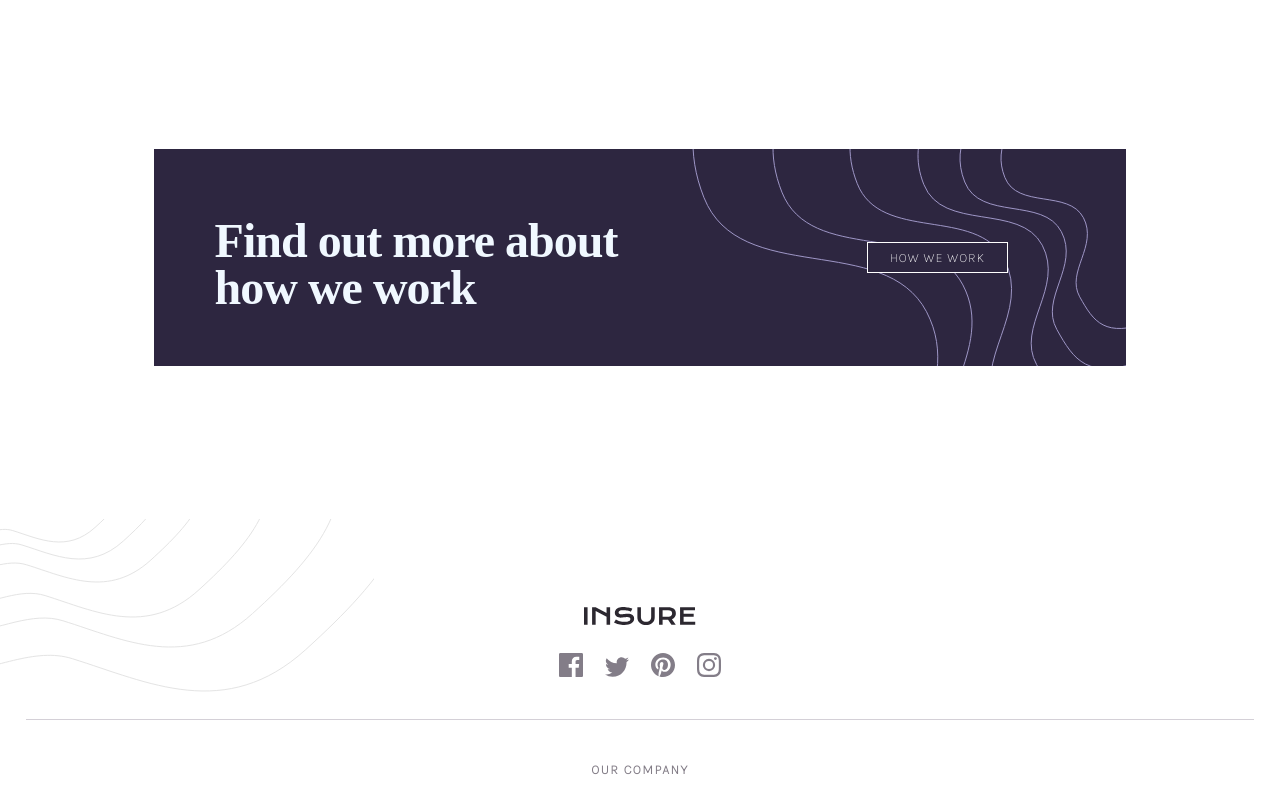
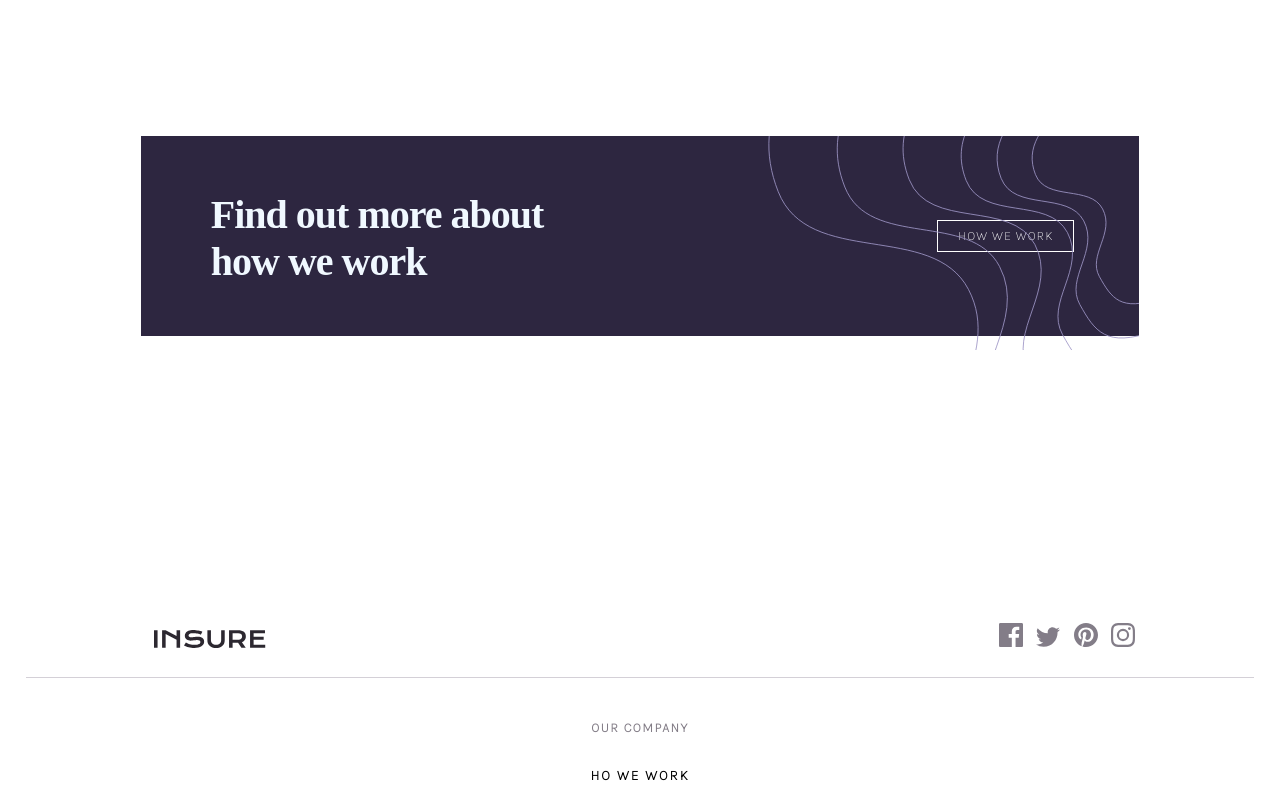
Before and after one commit to wicho37/insure_landing_page-7, a React (Vite) app: page / in a window 1280 px wide. Shown: the part 1260-2059 px from the top of the page. Built offline with nearby package versions, Linux system fonts and the light colour scheme.

Commit message:
se continua agregando css para vista modo desktop

```diff
--- a/src/componenst/redes/Redes.module.css
+++ b/src/componenst/redes/Redes.module.css
@@ -20,4 +20,33 @@
     position: absolute;
     transform: scale(1);
     opacity: 1;
+    width: 100%;
  }
+ .footer{
+    display: none;
+ }
+
+
+ @media (min-width:1200px) {
+    .networks{
+        display: contents;
+    }
+    .networks img{
+        margin-top: 12%;
+        margin-left: 12%;
+    }
+    .networks div{
+        margin-top: -6%;
+        margin-left: 66%;
+        margin-right: 3%;
+    }
+    .networks div a {
+        margin: -17px;
+    }
+    .Nav{
+        display: none;
+    }
+    /* .footer{
+        display: contents;
+    } */
+ }
--- a/src/componenst/redes/Redes.tsx
+++ b/src/componenst/redes/Redes.tsx
@@ -5,7 +5,7 @@ import social3 from "../../assets/icon-pinterest.svg"
 import social4 from "../../assets/icon-instagram.svg"
 import style from "./Redes.module.css"
 import patternNav from "../../assets/img_mobil/bg-pattern-footer-mobile.svg"
-
+import patternFooter from "../../assets/img_desktop/bg-pattern-footer-desktop.svg"
 
 
 
@@ -14,8 +14,10 @@ const SocialNeuwork = () => {
     return(
         <div className={style.social}>
             <img src={patternNav} alt="" className={style.Nav}/>
+
             <div className={style.networks}>
                    <img src={logo} alt="logo pagina" />
+                   <img src={patternFooter} alt="" className={style.footer}/>
                 <div>
                    <a href="#"><img src={social1} alt="" /></a>
                    <a href="#"><img src={social2} alt="" /></a>
--- a/src/componenst/seccion1/seccion1.module.css
+++ b/src/componenst/seccion1/seccion1.module.css
@@ -101,8 +101,8 @@
     .introRigthDesktop{
         position: absolute;
         display: flex;
-        width: 365px;
-        margin: -68px 15px;
+        width: 369px;
+        margin: -68px 0px;
     }
     .boton3{
         padding: 0px 60px;
--- a/src/componenst/seccion4/Seccion-4.module.css
+++ b/src/componenst/seccion4/Seccion-4.module.css
@@ -1,6 +1,5 @@
 .nosotros{
     background-color: hsl(256, 26%, 20%);
-    background-repeat: no-repeat;
     color: aliceblue;
     height: 368px;
     margin: 25px;
@@ -21,7 +20,7 @@
     position: absolute;
     margin: 0 -14px;
 }
-.imgHoWe1{
+.imgHoWeDesk{
     display: none;
 }
 
@@ -38,32 +37,39 @@
 
 @media (min-width:1200px) {
     .nosotros{
-        height: 217px;
-        margin: 12%;
+        height: 200px;
+        margin: 11%;
         text-align: left;
         display: flex;
-        background-image: url(../../assets/img_desktop/bg-pattern-how-we-work-desktop.svg);
-        background-position: 100%;
+       /*  background-image: url(../../assets/img_desktop/bg-pattern-how-we-work-desktop.svg);
+        background-position: 100%; */
     }
+    .imgHoWeDesk{
+        position: absolute;
+        margin-left: 49%;
+        width: 29%;
+        display: block;
+    }
+
     .imgHoWe{
         display: none;
     }
+
     .nosotros div{
         display: flex;
-        flex-direction: row;
     }
     .parrafo{
-        font-size: 48px;
-        margin: 7% 224px 0 61px;
-        width: 44%;
-        padding: 0%;
+        margin: 55px 214px 55px 70px;
+        font-size: 40px;
+        padding: 0 135px 0 0;
     }
     .boton3{
-        margin: 93px 0;
+        margin: 84px 65px 84px 0px;
         letter-spacing: 1px;
         font-weight: 500;
         font-size: 13px;
-        padding: 5px 22px;
+        padding: 0px;
+        width: 201px;
     }
 
 
--- a/src/componenst/seccion4/Seccion-4.tsx
+++ b/src/componenst/seccion4/Seccion-4.tsx
@@ -9,11 +9,12 @@ const Nostros = () => {
     return(
         <div className={style.nosotros}>
             <img src={imgWeWork} className={style.imgHoWe}/>
-            {/* <img src={imgWeWork1} alt="" className={style.imgHoWe1} /> */}
+            {/* <img src={imgWeWork1} alt="" className={style.imgHoWeDesk} /> */}
             <div>
                 <p className={style.parrafo}>Find out more about how we work</p>
                 <button className={style.boton3}>HOW WE WORK</button>
             </div>
+            <img src={imgWeWork1} alt="" className={style.imgHoWeDesk}/>
 
 
         </div>
```
